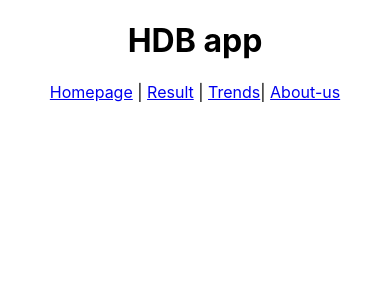
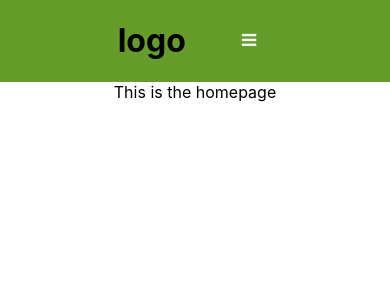
Before and after one commit to quahfamili1/project, a React (Create React App) app: page / in a window 390 px wide. Shown: the top 300 px of the page. Built offline with nearby package versions, Linux system fonts and the light colour scheme.

Commit message:
modify Header for Nav and responsive

```diff
--- a/public/index.html
+++ b/public/index.html
@@ -10,6 +10,10 @@
       content="Web site created using create-react-app"
     />
     <link rel="apple-touch-icon" href="%PUBLIC_URL%/logo192.png" />
+    <link
+      rel="stylesheet"
+      href="https://cdnjs.cloudflare.com/ajax/libs/font-awesome/4.7.0/css/font-awesome.min.css"
+    />
     <!--
       manifest.json provides metadata used when your web app is installed on a
       user's mobile device or desktop. See https://developers.google.com/web/fundamentals/web-app-manifest/
--- a/src/App.js
+++ b/src/App.js
@@ -13,13 +13,12 @@ function App() {
   return (
     <div className="App">
       <BrowserRouter>
+        <Header />
         <Routes>
-          <Route path="/" element={<Header />}>
-            <Route path="Homepage" element={<Homepage />}></Route>
-            <Route path="Result" element={<Result />}></Route>
-            <Route path="Trend" element={<Trend />}></Route>
-            <Route path="Aboutus" element={<Aboutus />}></Route>
-          </Route>
+          <Route path="/" element={<Homepage />}></Route>
+          <Route path="Result" element={<Result />}></Route>
+          <Route path="Trend" element={<Trend />}></Route>
+          <Route path="Aboutus" element={<Aboutus />}></Route>
           <Route path="*" element={<DefaultPage />} />
         </Routes>
       </BrowserRouter>
--- a/src/routes/Header.js
+++ b/src/routes/Header.js
@@ -1,15 +1,37 @@
-import { Link, Outlet } from "react-router-dom";
+import React, { useState } from "react";
+import styles from "./Header.module.css";
+import { Link } from "react-router-dom";
 
-function Header() {
+const Header = () => {
+  const [clicked, setClicked] = useState(false);
   return (
-    <>
-      <h1>HDB app</h1>
-      <nav>
-        <Link to="/homepage">Homepage</Link> | <Link to="/result">Result</Link>{" "}
-        | <Link to="/trend">Trends</Link>| <Link to="/aboutus">About-us</Link>
-      </nav>
-      <Outlet />
-    </>
+    <div
+      className={
+        clicked
+          ? `${styles.nav} ${styles.responsive}`
+          : `${styles.nav} ${styles.desktop__nav}`
+      }
+    >
+      <h1>logo</h1>
+      <ul>
+        <Link to="/" className={styles.list}>
+          <li>Home</li>
+        </Link>
+        <Link to="/Result" className={styles.list}>
+          <li>Result</li>
+        </Link>
+        <Link to="/Trend" className={styles.list}>
+          <li>Trends</li>
+        </Link>
+        <Link to="/Aboutus" className={styles.list}>
+          <li>About us</li>
+        </Link>
+        <a className={styles.icon} onClick={() => setClicked(!clicked)}>
+          <i className="fa fa-bars"></i>
+        </a>
+      </ul>
+    </div>
   );
-}
+};
+
 export default Header;
--- /dev/null
+++ b/src/routes/Header.module.css
@@ -0,0 +1,56 @@
+.nav {
+  overflow: hidden;
+  background-color: #669c2a;
+}
+.desktop__nav {
+  display: flex;
+  justify-content: center;
+}
+.nav .list,
+a {
+  list-style-type: none;
+  float: left;
+  display: block;
+  color: #f2f2f2;
+  text-align: center;
+  padding: 14px 16px;
+  text-decoration: none;
+  font-weight: 800;
+  font-size: 17px;
+}
+.nav .list:hover {
+  border-top: 2px solid rgb(206, 206, 49);
+  border-bottom: 1px dotted rgb(206, 206, 49);
+  color: yellow;
+  cursor: pointer;
+}
+.nav a.icon {
+  display: none;
+}
+@media screen and (max-width: 600px) {
+  .nav .list {
+    display: none;
+  }
+  .nav .logo {
+    display: block;
+  }
+  .nav a.icon {
+    float: right;
+    display: block;
+  }
+}
+@media screen and (max-width: 600px) {
+  .nav.responsive {
+    position: relative;
+  }
+  .nav.responsive .icon {
+    position: absolute;
+    right: 0;
+    top: 0;
+  }
+  .nav.responsive .list {
+    float: none;
+    display: block;
+    text-align: left;
+  }
+}
```
